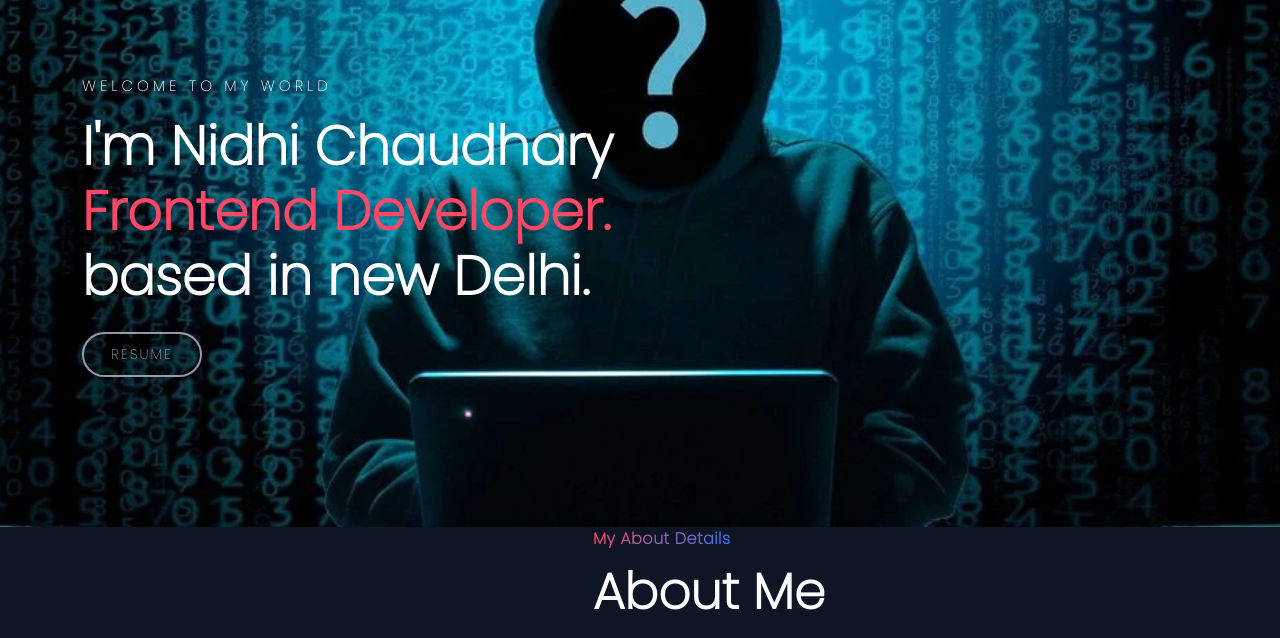
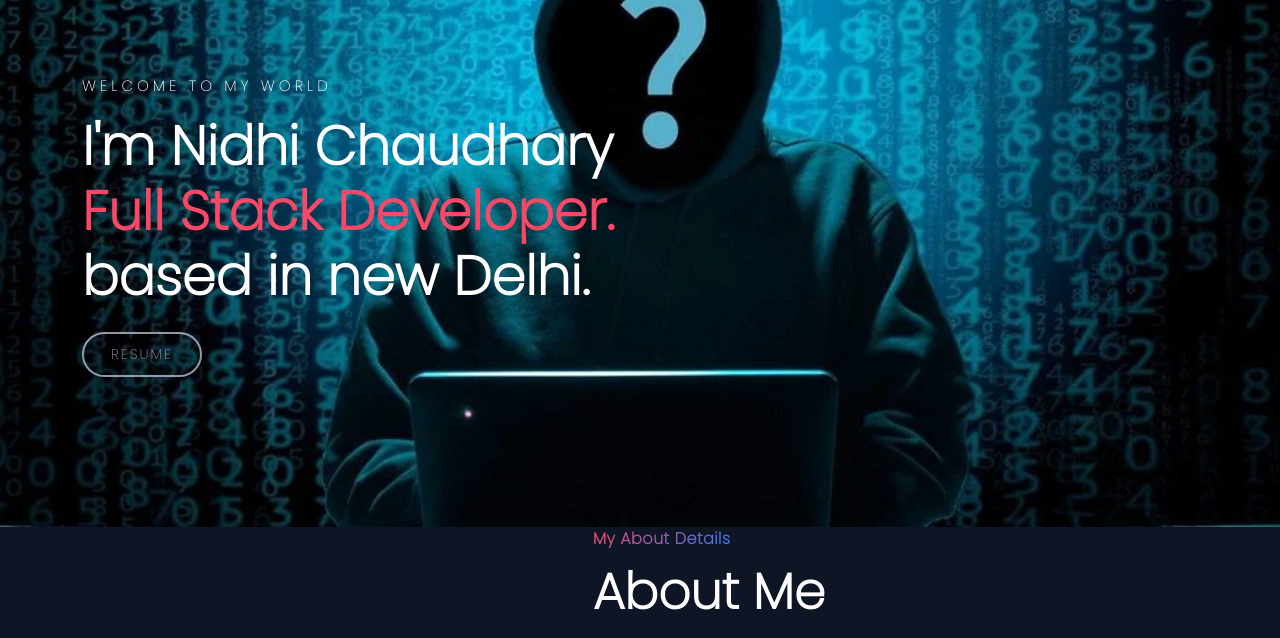
Before and after one commit to nidhichaudhary2002/Portfolio, a plain HTML site: page index.html in a window 1280 px wide. Shown: the part 123-761 px from the top of the page. Drawn offline with nearby package versions, Linux system fonts and the light colour scheme; files whose address does not match are found by name.

Commit message:
changed data

```diff
--- a/index.html
+++ b/index.html
@@ -61,7 +61,7 @@
       <div class="row">
         <div class="col-sm-12 text-center text-md-start">
           <h6>WELCOME TO MY WORLD</h6>
-          <h1>I'm Nidhi Chaudhary <br><span>Frontend Developer.</span><br>based in new Delhi.</h1>
+          <h1>I'm Nidhi Chaudhary <br><span>Full Stack Developer.</span><br>based in new Delhi.</h1>
           <div class="mt-4">
             <a class=" main-btn" href="https://drive.google.com/file/d/12ni7PUq0X2fbkXKpd-tPgCVjHB42ZpSP/view?usp=drive_link" target="_blank">Resume</a>
           </div>
```
